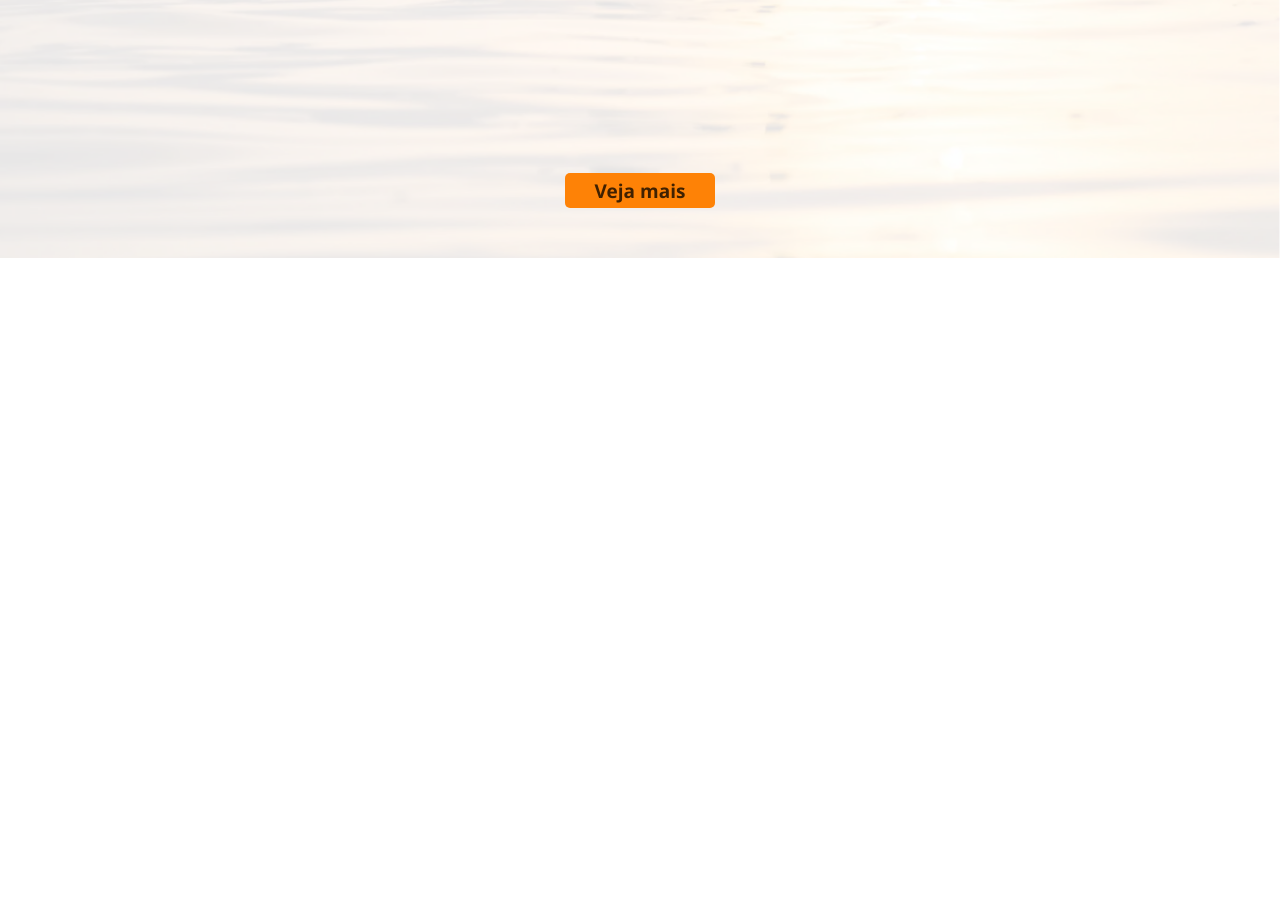
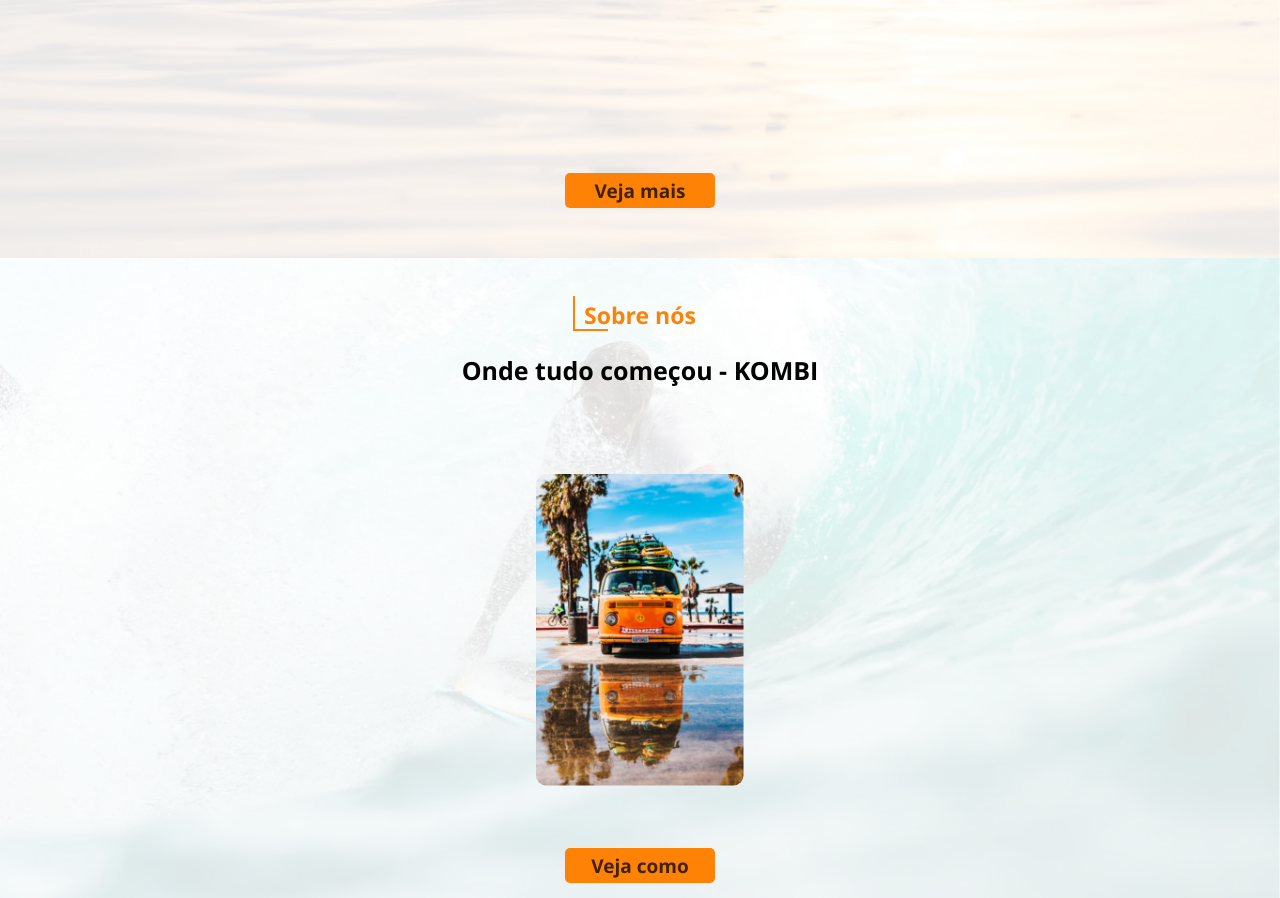
Before and after one commit to HenriqueeRodrigues/vibesurf, a website: page index.html in a window 1280 px wide. Shown: the part 2217-3115 px from the top of the page. Before the commit the page ends 2475 px from the top, so only its background shows below. Drawn offline with Linux system fonts and the light colour scheme.

Commit message:
home fim

```diff
--- a/assets/sass/home.scss
+++ b/assets/sass/home.scss
@@ -111,11 +111,11 @@
         position: relative;
         .page-title {
             h3 {
-                top:10px;
+                top:0px;
             }
             hr {
                 margin-right: 200px;
-                top: 30px;
+                top: 18px;
             }
         }
 
@@ -130,7 +130,7 @@
                 position: relative;
                 flex-direction: column;
                 align-items: center;
-                top: 20px;
+                top: 10px;
                 margin: 10px;
                 }
                 .last-photo {
@@ -148,11 +148,59 @@
                 text-decoration: none;
                 position: absolute;
                 @include button-orange;
-                bottom: 0px;
+                bottom: 10px;
             }
         }
     }
+    .about {
+        top: 190px;
+        width: 100%;
+        min-width: 320px;
+        height: 100vh;
+        background-image: url('../images/baners/sobre.webp');
+        background-size: cover;
+        background-position-x: 65%;
+        background-position-y: center;
+        background-repeat: no-repeat;
+        align-items: center;
+        justify-content: center;
+        padding: var(--space);
+        position: relative;
+        flex-direction: column;
+        .page-title {
+            hr{
+                top: 60px;
+                margin-right: 100px;
+            }
+        }
+        title {
+            margin-top: 50px;
+            font-weight: bold;
+            display: flex;
+            position: absolute;
+            top: 80px;
+
+        }
+        div {
+            figure {
+                margin-top: 100px;
+            }
+        }
+        div {
+            justify-content: center;
+            .btn-register {
+                display: flex;
+                text-decoration: none;
+                position: absolute;
+                @include button-orange;
+                bottom: 30px;
+
+            }
+        }
+
+    }
 }
+
 @media(min-width: 375px){
 
     #home {
@@ -185,6 +233,39 @@
                 }
             }
         }
+        .about {
+            height: 80vh;
+            .page-title {
+                hr{
+                    top: 60px;
+                    margin-right: 100px;
+                }
+            }
+            title {
+                font-size: 20px;
+                margin-top: 50px;
+                font-weight: bold;
+                display: flex;
+                position: absolute;
+                top: 80px;
+
+            }
+            div {
+                figure {
+                    margin-top: 120px;
+                }
+            }
+            div {
+                justify-content: center;
+                .btn-register {
+                    bottom: 10px;
+
+                }
+            }
+
+
+        }
+
     }
 }
 @media(min-width: 768px) {
@@ -219,6 +300,36 @@
             div {
                 .btn-register {
                     bottom: 50px;
+                }
+            }
+        }
+        .about {
+            height: 80vh;
+            .page-title {
+                h4 {
+                    top: 10px;
+                }
+                hr{
+                    top: 30px;
+                    margin-right: 100px;
+                }
+            }
+            title {
+                font-size: 25px;
+                top: 45px;
+
+            }
+            div {
+                figure {
+                    img {
+                        max-width: 35vh;
+                    }
+                }
+            }
+            div {
+                .btn-register {
+                    bottom: 15px;
+
                 }
             }
         }
@@ -288,8 +399,9 @@
                     }
                 }
             }
-
-
+        }
+        .about {
+            top: 290px;
         }
 
     }
--- a/index.html
+++ b/index.html
@@ -202,19 +202,29 @@
                         <span> Jaqueline 22 anos</span>
                     </figure>
                 </div>
-
-
-
-
             </div>
-
             <div>
                 <a href="auth.html" class="btn-register">Veja mais</a>
             </div>
+        </section>
+        <section class="about">
 
-
-
-
+            <div class="page-title">
+                <h4 > Sobre nós </h4>
+                <hr />
+            </div>
+            <title>Onde tudo começou - KOMBI</title>
+            <div>
+                <figure>
+                    <picture>
+                        <img src="assets/images/baners/kombi.png" alt="kombi"/>
+                        <source srcset="assets/images/baners/komb.webp" type="image/webp"/>
+                    </picture>
+                </figure>
+            </div>
+            <div>
+                <a href="auth.html" class="btn-register">Veja como</a>
+            </div>
         </section>
 
 
```
Also changed, not shown: assets/css/main.css, assets/images/baners/komb.webp (renamed from assets/images/baners/tyler-nix-6mze64HRU2Q-unsplash.webp), assets/images/baners/kombi.png (added), assets/images/baners/sobre.webp (renamed from assets/images/baners/jeremy-bishop-_CFv3bntQlQ-unsplash.webp), assets/images/baners/tyler-nix-6mze64HRU2Q-unsplash.png (deleted), 1 other file.
